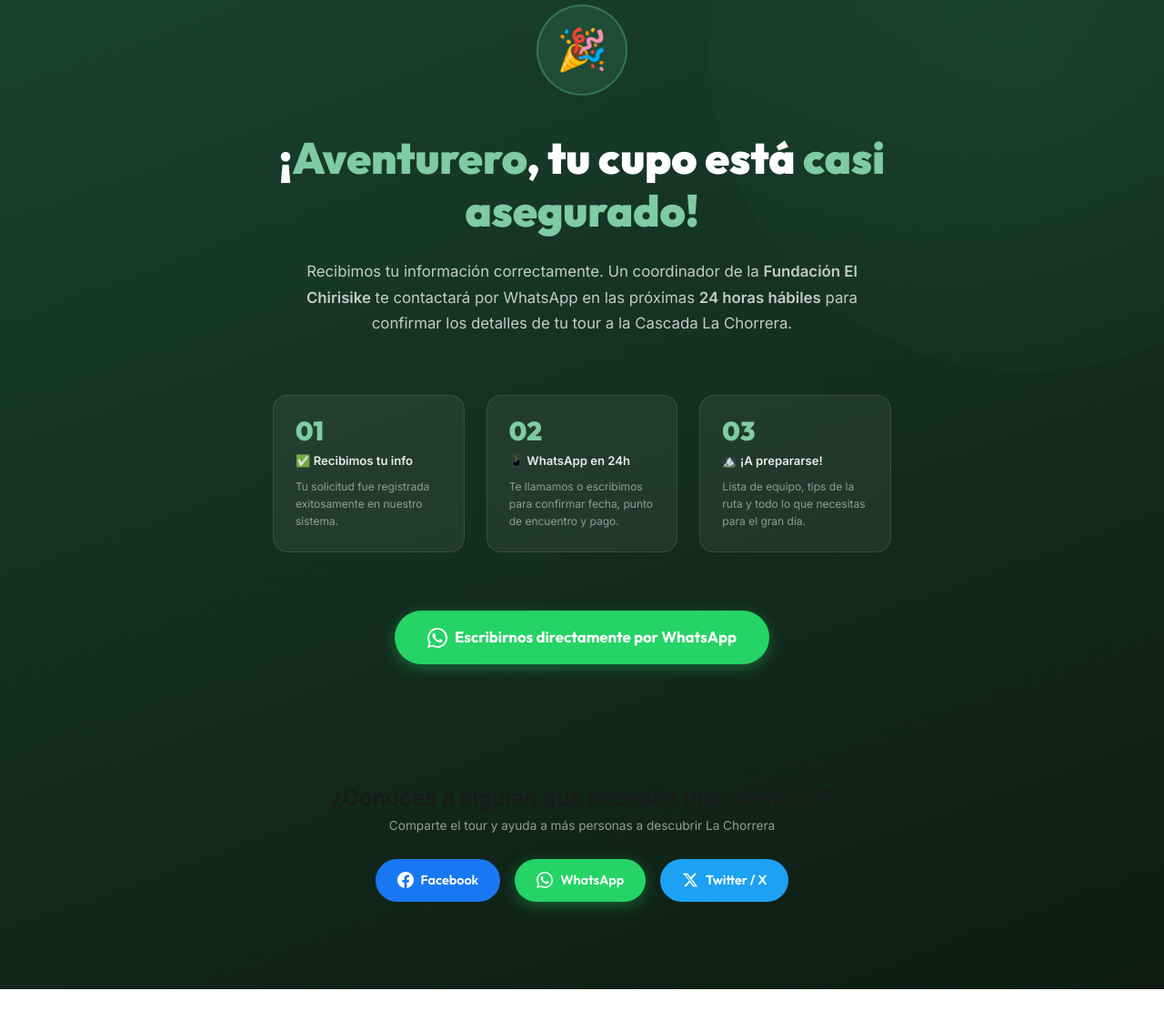
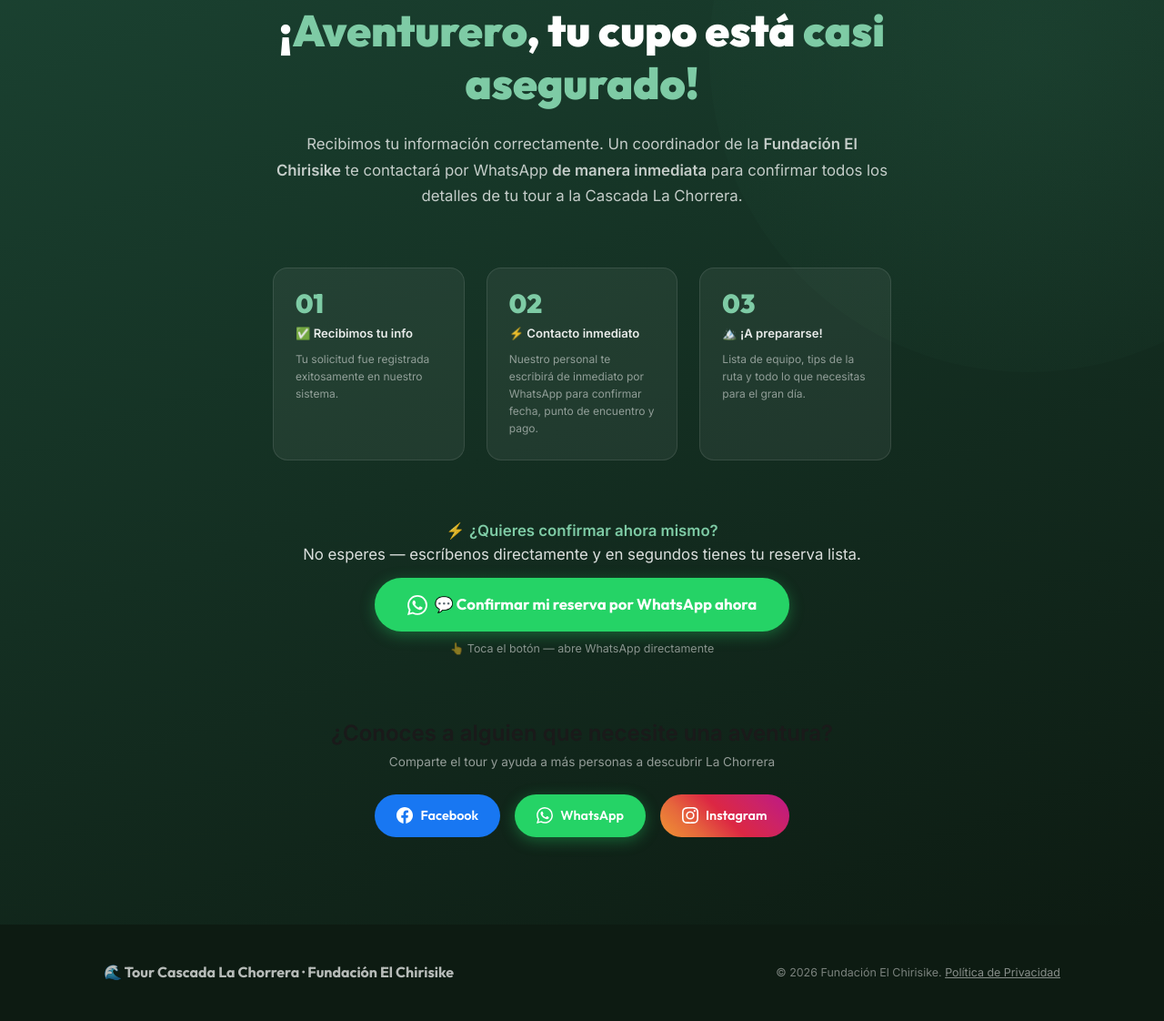
Before and after one commit to LuisT07Ec/chorrera-tour, a plain HTML site: page gracias.html in a window 1280 px wide. Shown: the part 91-1213 px from the top of the page at 91% size. Before the commit the page ends 1178 px from the top, so only its background shows below. Drawn offline with Linux system fonts and the light colour scheme.

Commit message:
Cambio 2 chorrera texto real
Cambios en landing, mejora en agradecimeinto se incluye politica de privacidad

```diff
--- a/gracias.html
+++ b/gracias.html
@@ -50,8 +50,6 @@
     <div class="container">
       <div class="gracias-content">
 
-        <!-- Success Icon -->
-        <div class="gracias-icon" aria-hidden="true">🎉</div>
 
         <h1 id="gracias-heading">
           ¡<span id="gracias-name">Aventurero</span>, tu cupo
@@ -61,7 +59,7 @@
         <p>
           Recibimos tu información correctamente. Un coordinador de la
           <strong>Fundación El Chirisike</strong> te contactará por WhatsApp
-          en las próximas <strong>24 horas hábiles</strong> para confirmar los
+          <strong>de manera inmediata</strong> para confirmar todos los
           detalles de tu tour a la Cascada La Chorrera.
         </p>
 
@@ -77,8 +75,8 @@
 
           <div class="step-item" role="listitem">
             <div class="step-num">02</div>
-            <div class="step-label">📱 WhatsApp en 24h</div>
-            <div class="step-desc">Te llamamos o escribimos para confirmar fecha, punto de encuentro y pago.</div>
+            <div class="step-label">⚡ Contacto inmediato</div>
+            <div class="step-desc">Nuestro personal te escribirá de inmediato por WhatsApp para confirmar fecha, punto de encuentro y pago.</div>
           </div>
 
           <div class="step-item" role="listitem">
@@ -89,18 +87,25 @@
 
         </div>
 
-        <!-- WhatsApp Direct CTA -->
-        <a href="https://wa.me/593XXXXXXXXX?text=Hola%2C%20acabo%20de%20registrarme%20para%20el%20Tour%20Cascada%20La%20Chorrera%20Quito%20y%20quiero%20confirmar%20mi%20reserva"
+        <!-- Texto persuasivo + WhatsApp Direct CTA -->
+        <div style="text-align:center; margin-bottom: var(--space-lg);">
+          <p style="color:rgba(255,255,255,0.85); font-size:1.05rem; margin-bottom:0.75rem; line-height:1.6;">
+            ⚡ <strong style="color:#7ECBA5;">¿Quieres confirmar ahora mismo?</strong><br>
+            No esperes — escríbenos directamente y en segundos tienes tu reserva lista.
+          </p>
+          <a href="https://wa.me/593962803609?text=Hola%2C%20quiero%20confirmar%20mi%20reserva%20para%20el%20tour%20la%20chorrera%20Quito"
              class="btn btn-whatsapp btn"
              target="_blank"
              rel="noopener noreferrer"
-           style="display: inline-flex; margin: 0 auto var(--space-xl); padding: 16px 36px;"
+             style="display: inline-flex; margin: 0 auto; padding: 16px 36px;"
              aria-label="Contactar directamente por WhatsApp para confirmar reserva Tour Cascada La Chorrera">
             <svg width="22" height="22" viewBox="0 0 24 24" fill="currentColor" aria-hidden="true">
               <path d="M17.472 14.382c-.297-.149-1.758-.867-2.03-.967-.273-.099-.471-.148-.67.15-.197.297-.767.966-.94 1.164-.173.199-.347.223-.644.075-.297-.15-1.255-.463-2.39-1.475-.883-.788-1.48-1.761-1.653-2.059-.173-.297-.018-.458.13-.606.134-.133.298-.347.446-.52.149-.174.198-.298.298-.497.099-.198.05-.371-.025-.52-.075-.149-.669-1.612-.916-2.207-.242-.579-.487-.5-.669-.51-.173-.008-.371-.01-.57-.01-.198 0-.52.074-.792.372-.272.297-1.04 1.016-1.04 2.479 0 1.462 1.065 2.875 1.213 3.074.149.198 2.096 3.2 5.077 4.487.709.306 1.262.489 1.694.625.712.227 1.36.195 1.871.118.571-.085 1.758-.719 2.006-1.413.248-.694.248-1.289.173-1.413-.074-.124-.272-.198-.57-.347m-5.421 7.403h-.004a9.87 9.87 0 01-5.031-1.378l-.361-.214-3.741.982.998-3.648-.235-.374a9.86 9.86 0 01-1.51-5.26c.001-5.45 4.436-9.884 9.888-9.884 2.64 0 5.122 1.03 6.988 2.898a9.825 9.825 0 012.893 6.994c-.003 5.45-4.437 9.884-9.885 9.884m8.413-18.297A11.815 11.815 0 0012.05 0C5.495 0 .16 5.335.157 11.892c0 2.096.547 4.142 1.588 5.945L.057 24l6.305-1.654a11.882 11.882 0 005.683 1.448h.005c6.554 0 11.89-5.335 11.893-11.893a11.821 11.821 0 00-3.48-8.413Z"/>
             </svg>
-          Escribirnos directamente por WhatsApp
+            💬 Confirmar mi reserva por WhatsApp ahora
           </a>
+          <p style="color:rgba(255,255,255,0.5); font-size:0.78rem; margin-top:0.5rem;">👆 Toca el botón — abre WhatsApp directamente</p>
+        </div>
 
         <!-- SOCIAL SHARE -->
         <div class="share-section">
@@ -126,12 +131,13 @@
               WhatsApp
             </a>
 
-            <a href="https://twitter.com/intent/tweet?text=Acabo%20de%20reservar%20el%20Tour%20a%20la%20Cascada%20La%20Chorrera%20desde%20Quito%20%F0%9F%8C%8A%20%23LaChorreraEcuador&url=https%3A%2F%2Fwww.ejemplo.com%2Ftour-cascada-la-chorrera-quito"
+            <a href="https://www.instagram.com/elchirisike/"
                target="_blank" rel="noopener noreferrer"
-               class="btn-social btn-twitter"
-               aria-label="Compartir Tour Cascada La Chorrera Quito en Twitter/X">
-              <svg width="18" height="18" viewBox="0 0 24 24" fill="currentColor" aria-hidden="true"><path d="M18.244 2.25h3.308l-7.227 8.26 8.502 11.24H16.17l-4.714-6.231-5.401 6.231H2.748l7.73-8.835L1.254 2.25H8.08l4.261 5.636 5.903-5.636zm-1.161 17.52h1.833L7.084 4.126H5.117z"/></svg>
-              Twitter / X
+               class="btn-social"
+               style="background: linear-gradient(45deg, #f09433, #e6683c, #dc2743, #cc2366, #bc1888); color:#fff;"
+               aria-label="Seguir a Fundación El Chirisike en Instagram">
+              <svg width="18" height="18" viewBox="0 0 24 24" fill="currentColor" aria-hidden="true"><path d="M12 2.163c3.204 0 3.584.012 4.85.07 3.252.148 4.771 1.691 4.919 4.919.058 1.265.069 1.645.069 4.849 0 3.205-.012 3.584-.069 4.849-.149 3.225-1.664 4.771-4.919 4.919-1.266.058-1.644.07-4.85.07-3.204 0-3.584-.012-4.849-.07-3.26-.149-4.771-1.699-4.919-4.92-.058-1.265-.07-1.644-.07-4.849 0-3.204.013-3.583.07-4.849.149-3.227 1.664-4.771 4.919-4.919 1.266-.057 1.645-.069 4.849-.069zM12 0C8.741 0 8.333.014 7.053.072 2.695.272.273 2.69.073 7.052.014 8.333 0 8.741 0 12c0 3.259.014 3.668.072 4.948.2 4.358 2.618 6.78 6.98 6.98C8.333 23.986 8.741 24 12 24c3.259 0 3.668-.014 4.948-.072 4.354-.2 6.782-2.618 6.979-6.98.059-1.28.073-1.689.073-4.948 0-3.259-.014-3.667-.072-4.947-.196-4.354-2.617-6.78-6.979-6.98C15.668.014 15.259 0 12 0zm0 5.838a6.162 6.162 0 100 12.324 6.162 6.162 0 000-12.324zM12 16a4 4 0 110-8 4 4 0 010 8zm6.406-11.845a1.44 1.44 0 100 2.881 1.44 1.44 0 000-2.881z"/></svg>
+              Instagram
             </a>
 
           </div>
@@ -141,6 +147,18 @@
     </div>
   </main>
 
+  <!-- FOOTER -->
+  <footer role="contentinfo">
+    <div class="container">
+      <div class="footer-inner">
+        <div class="footer-brand">🌊 Tour Cascada La Chorrera · Fundación El Chirisike</div>
+        <div class="footer-legal">
+          &copy; 2026 Fundación El Chirisike.
+          <a href="privacidad.html">Política de Privacidad</a>
+        </div>
+      </div>
+    </div>
+  </footer>
   <script src="main.js" defer></script>
 </body>
 </html>
```
Lines whose indentation alone changed are shown as unchanged.
